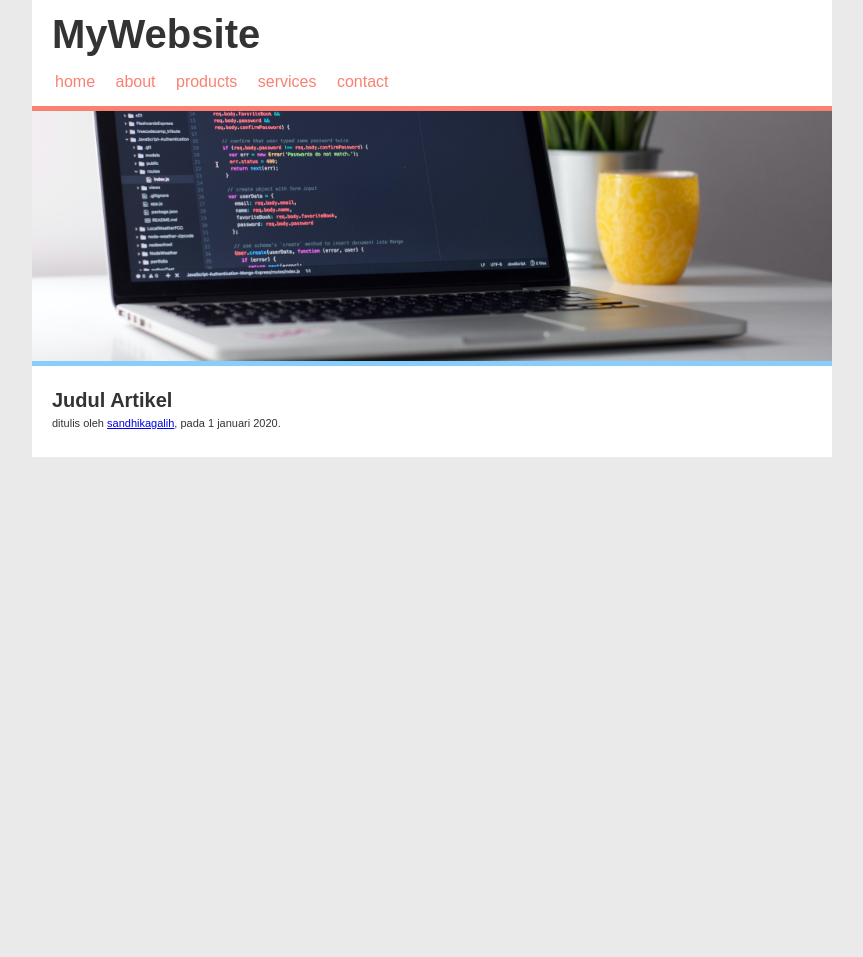
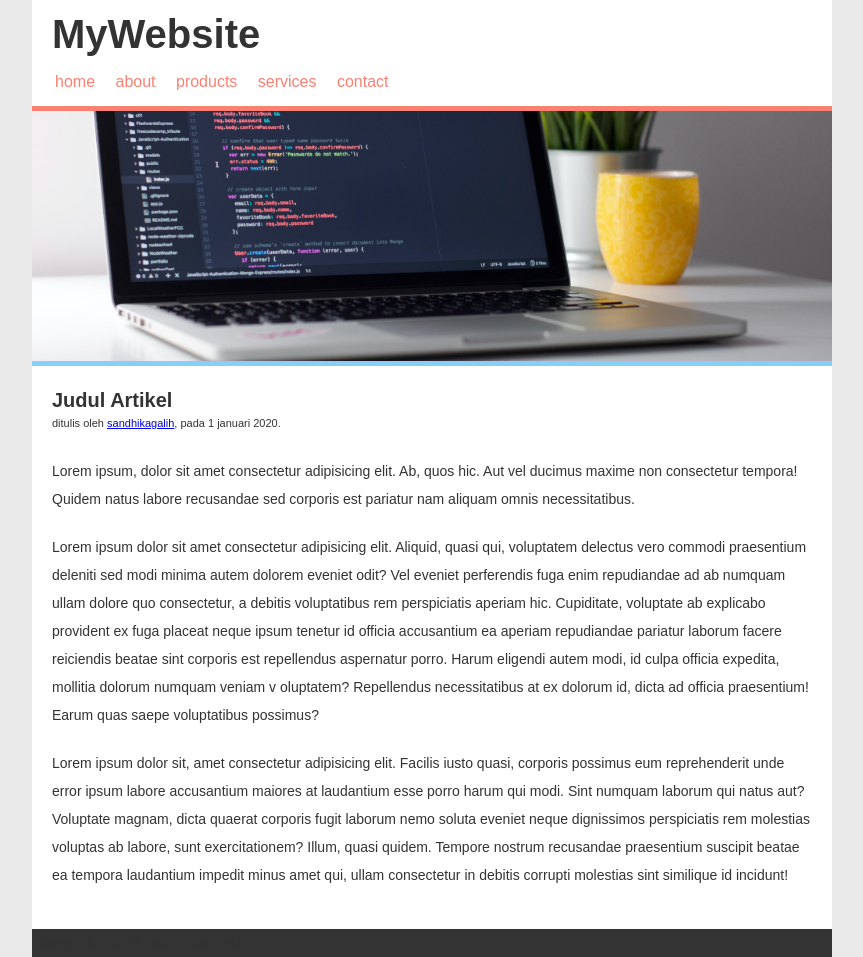
Before and after one commit to RafkyPratama9250/pw2022_2120803031, a PHP site: page / in a window 1280 px wide. Shown: the whole page, without its empty margins (208-1071 px from the left). Before the commit the page ends 457 px from the top, so only its background shows below. Run offline with PHP 8.4, Linux system fonts and the light colour scheme.

Commit message:
ini adalah tugas pertemuan 5

```diff
--- a/Pertemuan_5/Tugas_Pertemuan_5/Video _7/index.html
+++ b/Pertemuan_5/Tugas_Pertemuan_5/Video _7/index.html
@@ -22,10 +22,35 @@
         <div class="content">
             <h2>Judul Artikel</h2>
             <p class="penulis">ditulis oleh <a href="#">sandhikagalih</a>, pada 1 januari 2020.</p>
+
+            <p>Lorem ipsum, dolor sit amet consectetur adipisicing elit.
+                Ab, quos hic. Aut vel ducimus maxime non consectetur
+                tempora! Quidem natus labore recusandae sed corporis est pariatur
+                nam aliquam omnis necessitatibus.</p>
+
+            <p>Lorem ipsum dolor sit amet consectetur adipisicing elit.
+                Aliquid, quasi qui, voluptatem delectus vero commodi
+                praesentium deleniti sed modi minima autem dolorem eveniet
+                odit? Vel eveniet perferendis fuga enim repudiandae ad ab numquam
+                ullam dolore quo consectetur, a debitis voluptatibus rem perspiciatis
+                aperiam hic. Cupiditate, voluptate ab explicabo provident ex fuga placeat
+                neque ipsum tenetur id officia accusantium ea aperiam repudiandae pariatur
+                laborum facere reiciendis beatae sint corporis est repellendus aspernatur porro.
+                Harum eligendi autem modi, id culpa officia expedita, mollitia dolorum numquam veniam v
+                oluptatem? Repellendus necessitatibus at ex dolorum id, dicta ad officia praesentium! Earum
+                quas saepe voluptatibus possimus?</p>
+
+            <p>Lorem ipsum dolor sit, amet consectetur adipisicing elit. Facilis iusto quasi,
+                corporis possimus eum reprehenderit unde error ipsum labore accusantium maiores
+                at laudantium esse porro harum qui modi. Sint numquam laborum qui natus aut? Voluptate magnam,
+                dicta quaerat corporis fugit laborum nemo soluta eveniet neque dignissimos perspiciatis rem molestias
+                voluptas ab labore, sunt exercitationem? Illum, quasi quidem. Tempore nostrum recusandae praesentium
+                suscipit beatae ea tempora laudantium impedit minus amet qui, ullam consectetur in debitis corrupti
+                molestias sint similique id incidunt!</p>
+        </div>
+        <div class="footer">
+            <p class="Copy">Copyright 2016.
+                sandhikagalih </p>
         </div>
 
-
-
-</body>
-
 </html>
--- a/Pertemuan_5/Tugas_Pertemuan_5/Video _7/style.css
+++ b/Pertemuan_5/Tugas_Pertemuan_5/Video _7/style.css
@@ -200,3 +200,12 @@ body {
     font-size: 11px;
     margin-top: -5px;
 }
+
+.content p {
+    margin-bottom: 20px;
+    font-size: 14px;
+}
+
+.footer {
+    background-color: #333;
+}
```
